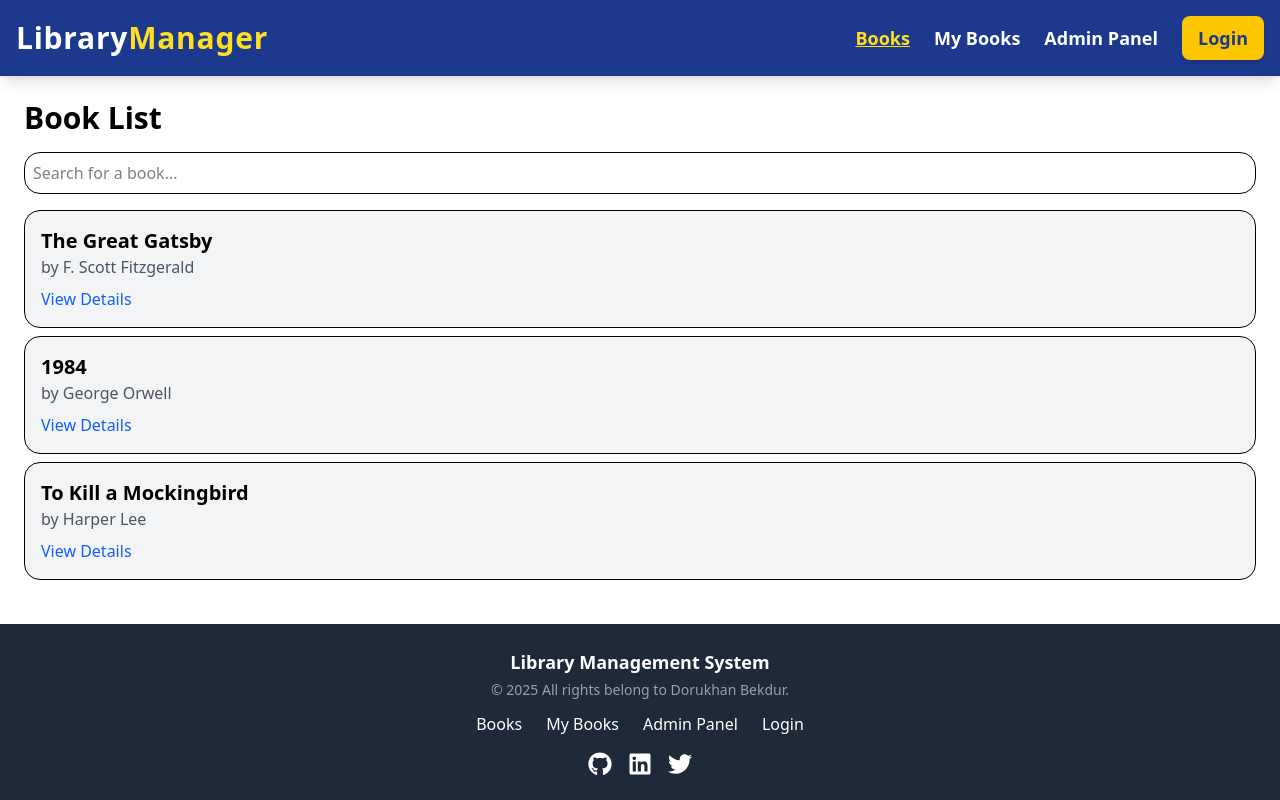
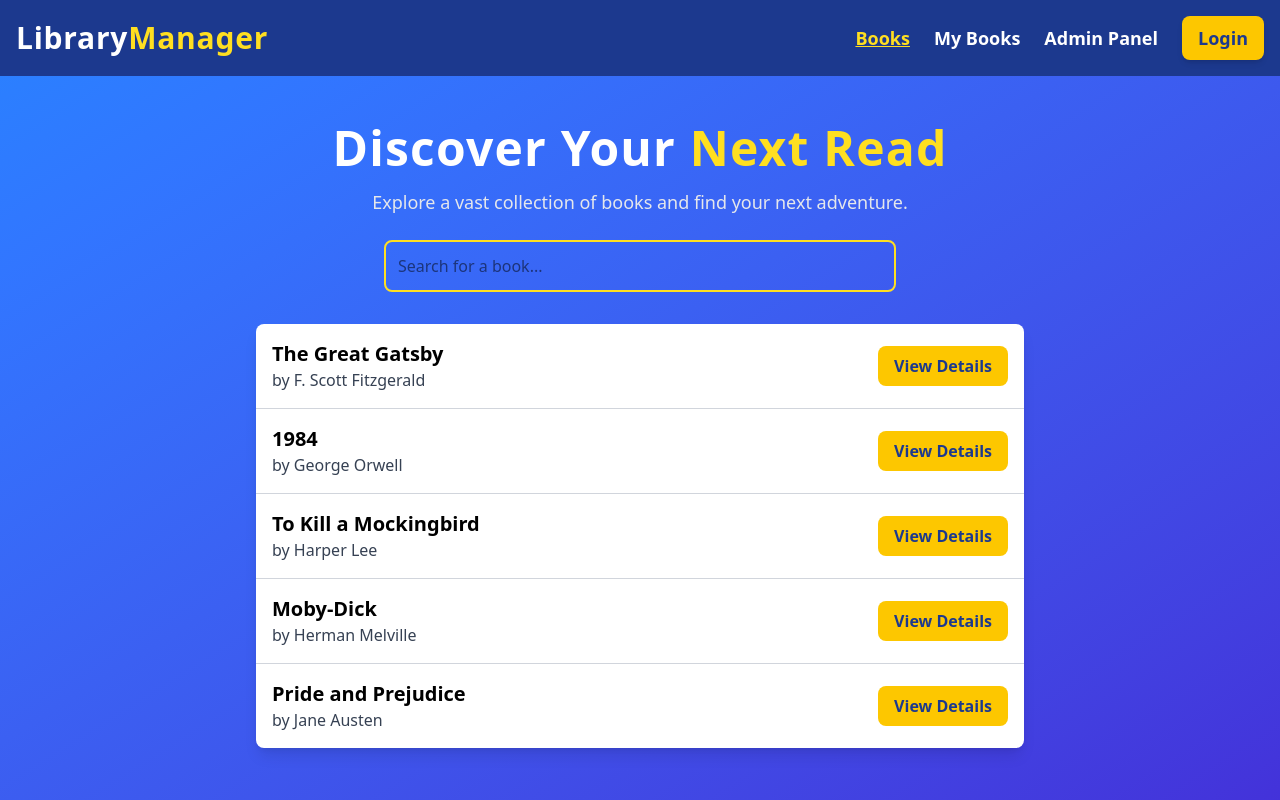
Before and after one commit to DorukhanBekdur/Library-Management, a React (Vite) app: page /books in a window 1280 px wide. Shown: the top 800 px of the page. Built offline with nearby package versions, Linux system fonts and the light colour scheme.

Commit message:
Improved Books page UI: Updated list layout and fixed border-radius issue

```diff
--- a/src/pages/Books.jsx
+++ b/src/pages/Books.jsx
@@ -3,10 +3,13 @@ import { Link } from "react-router-dom";
 
 const Books = () => {
   const [search, setSearch] = useState("");
+
   const books = [
     { id: 1, title: "The Great Gatsby", author: "F. Scott Fitzgerald" },
     { id: 2, title: "1984", author: "George Orwell" },
     { id: 3, title: "To Kill a Mockingbird", author: "Harper Lee" },
+    { id: 4, title: "Moby-Dick", author: "Herman Melville" },
+    { id: 5, title: "Pride and Prejudice", author: "Jane Austen" },
   ];
 
   const filteredBooks = books.filter((book) =>
@@ -14,29 +17,49 @@ const Books = () => {
   );
 
   return (
-    <div className="container mx-auto p-6">
-      <h2 className="text-3xl font-bold mb-4">Book List</h2>
+    <div className="min-h-screen bg-gradient-to-br from-blue-500 to-indigo-700 flex flex-col items-center text-white px-6 py-12">
+      <h1 className="text-5xl font-extrabold tracking-wide mb-4">
+        Discover Your <span className="text-yellow-300">Next Read</span>
+      </h1>
+      <p className="text-lg text-gray-200 max-w-2xl text-center">
+        Explore a vast collection of books and find your next adventure.
+      </p>
+
       <input
         type="text"
         placeholder="Search for a book..."
-        className="border p-2 w-full mb-4 rounded-2xl"
+        className="border-2 border-yellow-300 text-black p-3 w-full max-w-lg rounded-lg mt-6 focus:ring-2 focus:ring-yellow-400"
         value={search}
         onChange={(e) => setSearch(e.target.value)}
       />
-      <ul className="space-y-2">
-        {filteredBooks.map((book) => (
-          <li key={book.id} className="p-4 border rounded-2xl bg-gray-100">
-            <h3 className="text-xl font-semibold">{book.title}</h3>
-            <p className="text-gray-600">by {book.author}</p>
+
+      <div className="mt-8 w-full max-w-3xl">
+        {filteredBooks.length > 0 ? (
+          <ul className="bg-white text-black rounded-lg shadow-lg divide-y divide-gray-300">
+            {filteredBooks.map((book, index) => (
+              <li
+                key={book.id}
+                className={`flex justify-between items-center p-4 hover:bg-gray-100 transition
+                  ${index === 0 ? "first:rounded-t-lg" : ""}
+                  ${index === filteredBooks.length - 1 ? "last:rounded-b-lg" : ""}`}
+              >
+                <div>
+                  <h3 className="text-xl font-bold">{book.title}</h3>
+                  <p className="text-gray-700">by {book.author}</p>
+                </div>
                 <Link
                   to={`/books/${book.id}`}
-              className="mt-2 inline-block text-blue-600 hover:underline"
+                  className="bg-yellow-400 text-blue-900 px-4 py-2 rounded-lg font-bold hover:bg-yellow-500 transition duration-300"
                 >
                   View Details
                 </Link>
               </li>
             ))}
           </ul>
+        ) : (
+          <p className="text-gray-300 mt-4">No books found.</p>
+        )}
+      </div>
     </div>
   );
 };
```
Lines whose indentation alone changed are shown as unchanged.
